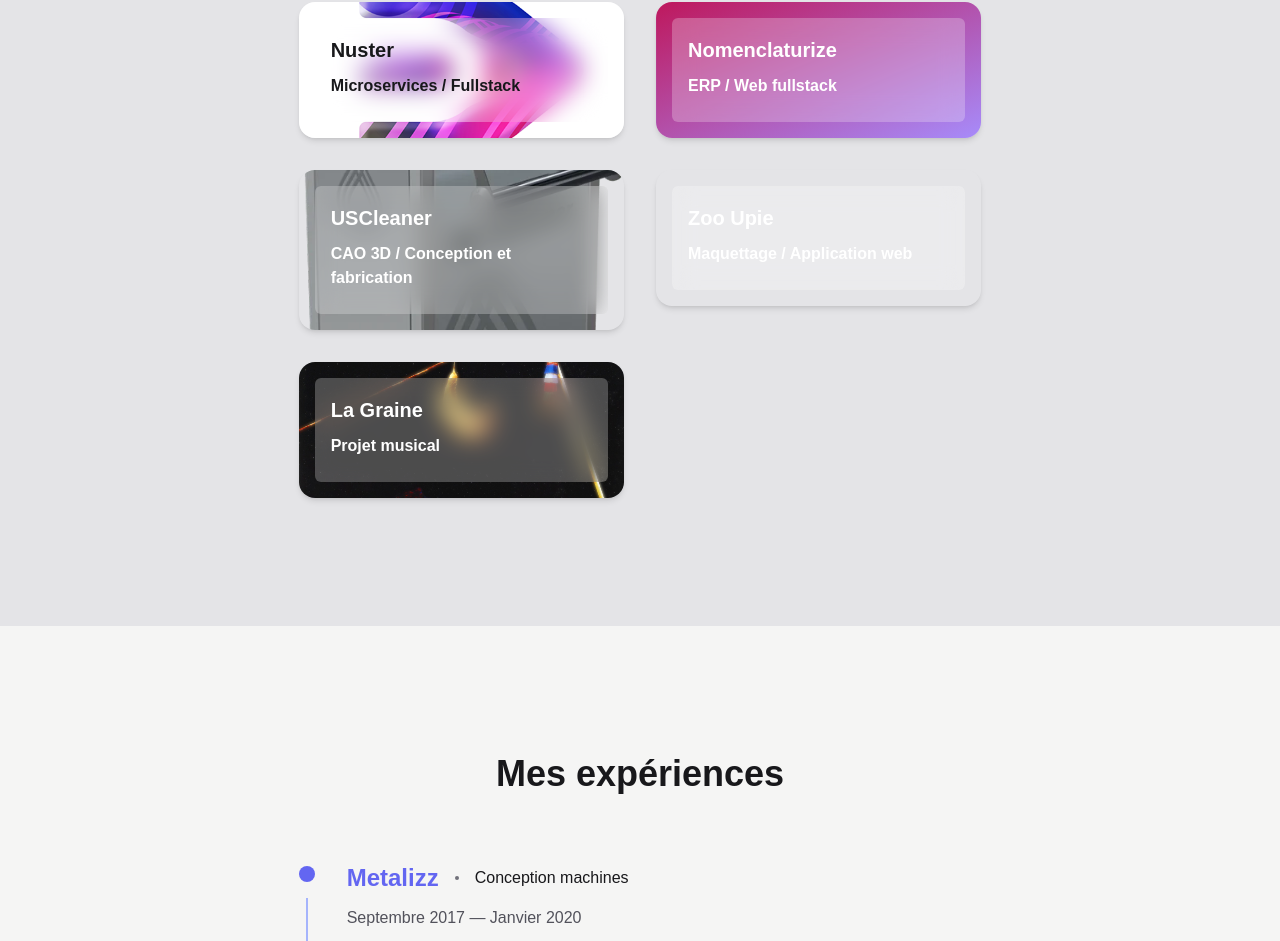
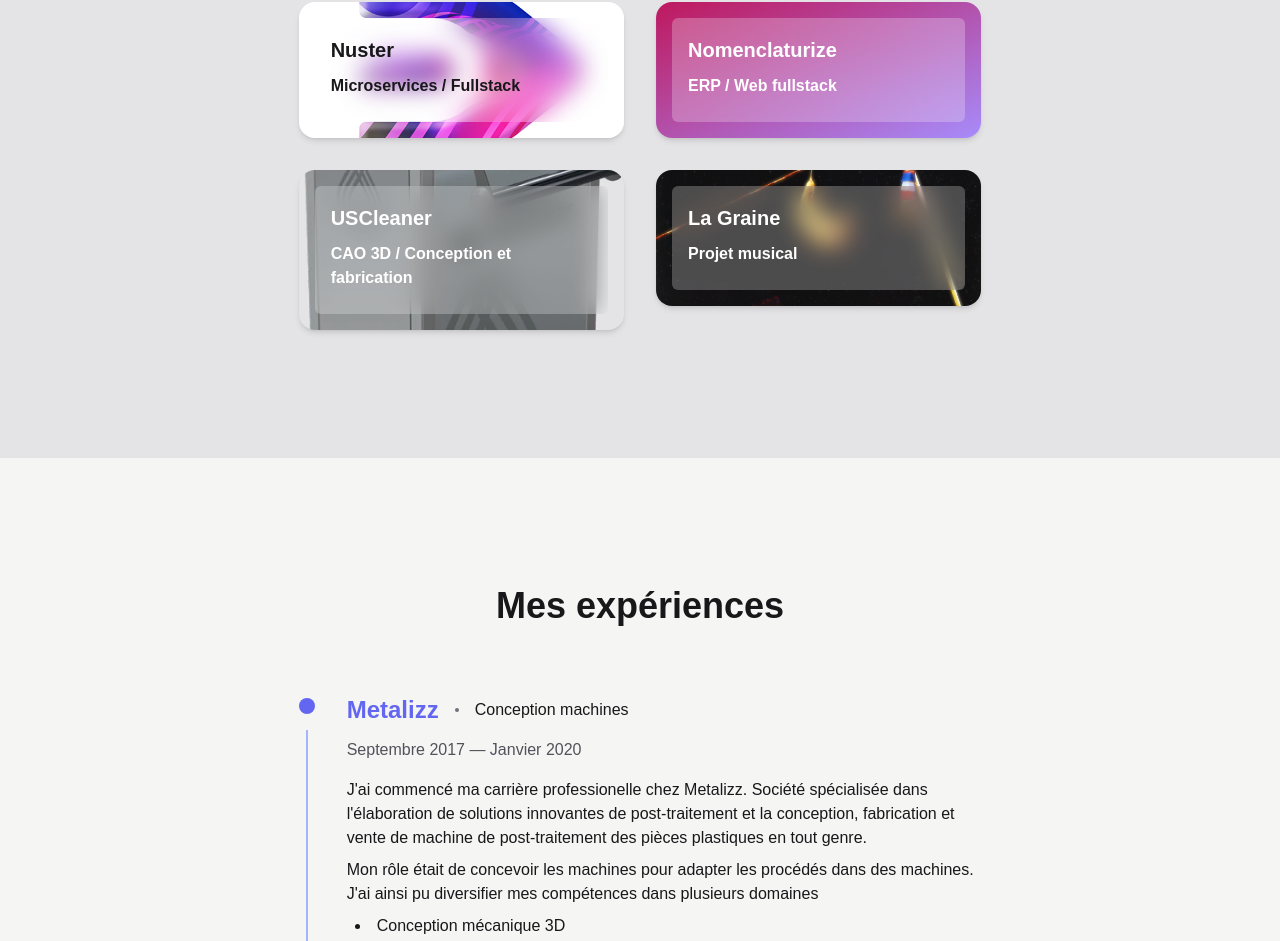
Before and after one commit to Kworz/portfolio, a SvelteKit app: page / in a window 1280 px wide. Shown: the part 1138-2079 px from the top of the page. Built offline with nearby package versions, Linux system fonts and the light colour scheme; a web font is replaced by a local one.

Commit message:
removed upie zoo project for now

```diff
--- a/src/routes/(home)/+page.svelte
+++ b/src/routes/(home)/+page.svelte
@@ -91,10 +91,6 @@
 
         <a href="/projects/cao-uscleaner">
             <Card image="url(projects/cao-uscleaner/uscleaner.webp" title="USCleaner" desc="CAO 3D / Conception et fabrication" textColor="text-white" />
-        </a>
-
-        <a href="/projects/zoo-upie">
-            <Card image="" title="Zoo Upie" desc="Maquettage / Application web" textColor="text-white" />
         </a>
 
         <a href="/projects/la-graine">
```
